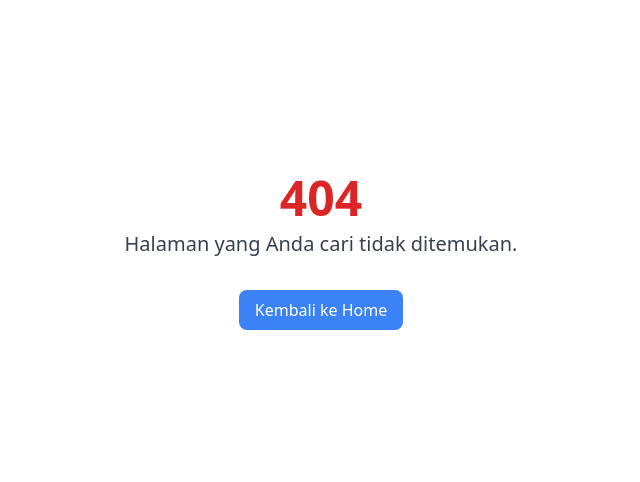
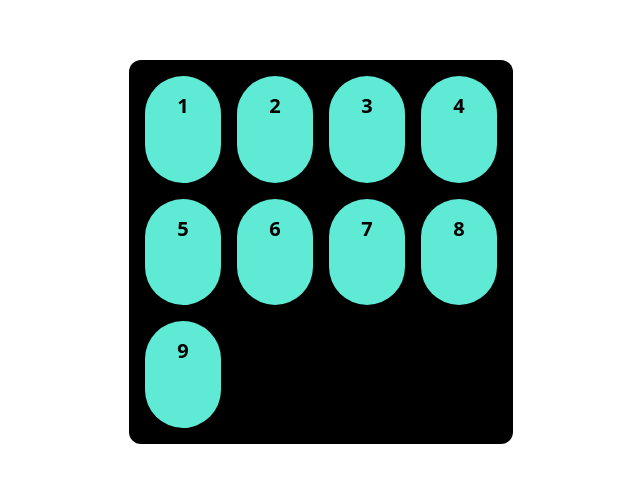
Before and after one commit to kharisfadillah/learn-tailwind, a React (Vite) app: page /kalkulator in a window 1280 px wide. Before the commit this address had no page. Shown: the part 148-630 px from the top of the page, without its empty margins (319-959 px from the left). Built offline with nearby package versions, Linux system fonts and the light colour scheme.

Commit message:
kalkulator

```diff
--- a/src/App.jsx
+++ b/src/App.jsx
@@ -7,6 +7,7 @@ import Layout from "./pages/Layout";
 import LandingPage from "./pages/LandingPage";
 import Flex from "./pages/Flex";
 import Grid from "./pages/Grid";
+import Kalkulator from "./pages/Kalkulator";
 
 function App() {
 
@@ -20,6 +21,7 @@ function App() {
         <Route path="/flex" element={<Flex />} />
         <Route path="/grid" element={<Grid />} />
         <Route path="/landing-page" element={<LandingPage />} />
+        <Route path="/kalkulator" element={<Kalkulator />} />
         <Route path="*" element={<NotFound />} />
       </Routes>
     </BrowserRouter>
--- a/src/pages/Home.jsx
+++ b/src/pages/Home.jsx
@@ -25,6 +25,9 @@ export default function Home() {
             <a href="/landing-page" className="mt-4 px-4 py-2 bg-blue-500 text-white rounded-lg hover:bg-blue-600">
                 Landing Page
             </a>
+            <a href="/kalkulator" className="mt-4 px-4 py-2 bg-blue-500 text-white rounded-lg hover:bg-blue-600">
+                Kalkulator
+            </a>
         </div>
     );
 }
--- /dev/null
+++ b/src/pages/Kalkulator.jsx
@@ -0,0 +1,49 @@
+import PropTypes from "prop-types";
+import { useEffect } from "react";
+
+// function Screen() {
+//   return <div className="w-32"></div>;
+// }
+
+const Tombol = ( { label } ) => {
+  return (
+    <div className="bg-teal-300 rounded-full text-center align-middle p-4 text-xl font-bold">
+      {label}
+    </div>
+  );
+}
+
+Tombol.propTypes = {
+    label: PropTypes.string.isRequired,
+}
+
+// const MyItem = ({ label, color }) => {
+//   return <div className={`${color} p-4 rounded-lg`}>{label}</div>;
+// };
+
+// MyItem.propTypes = {
+//   label: PropTypes.string.isRequired,
+//   color: PropTypes.string.isRequired,
+// };
+
+export default function Kalkulator() {
+  useEffect(() => {
+    document.title = "Belajar Tailwind - Kalkulator";
+  }, []);
+
+  return (
+    <div className="flex h-screen items-center justify-center">
+      <div className="grid grid-cols-4 h-96 w-96 bg-black p-4 rounded-xl gap-4">
+        <Tombol label="1" />
+        <Tombol label="2" />
+        <Tombol label="3" />
+        <Tombol label="4" />
+        <Tombol label="5" />
+        <Tombol label="6" />
+        <Tombol label="7" />
+        <Tombol label="8" />
+        <Tombol label="9" />
+      </div>
+    </div>
+  );
+}
```
